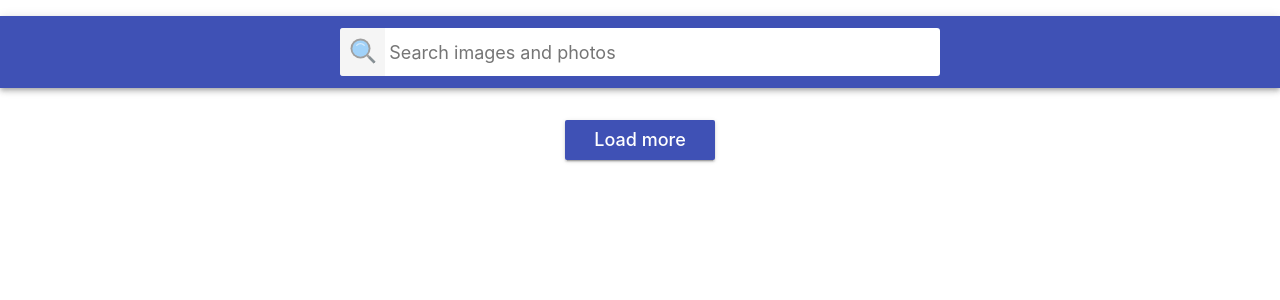
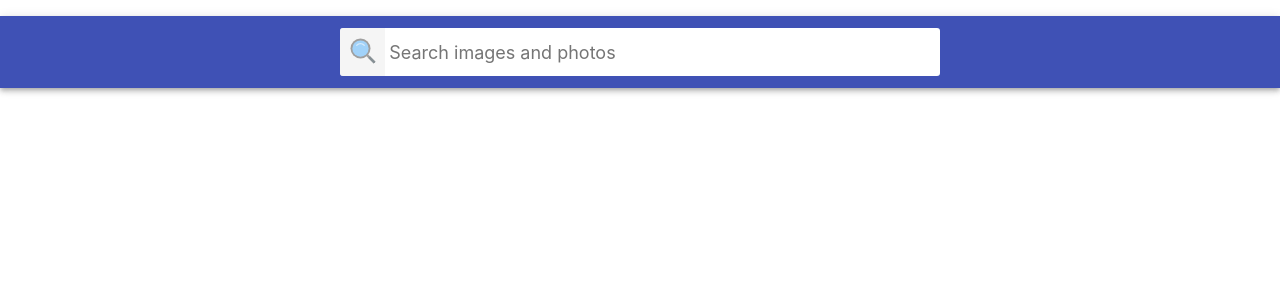
Before and after one commit to OlexTS/goit-react-hw-03-image-finder, a React (Create React App) app: page / in a window 1280 px wide. Shown: the top 300 px of the page. Built offline with nearby package versions, Linux system fonts and the light colour scheme.

Commit message:
fixed load more

```diff
--- a/src/components/App.jsx
+++ b/src/components/App.jsx
@@ -11,9 +11,9 @@ import Loader from './Loader';
 class App extends Component {
   state = {
     query: '',
-    largeImageURL: null,
     page: 1,
     images: [],
+    totalImages: 0,
     isloading: false,
     error: null,
   };
@@ -23,15 +23,15 @@ class App extends Component {
   };
 
   async componentDidUpdate(prevProps, prevState) {
-    const { query, page, images } = this.state;
+    const { query, page, images, totalImages } = this.state;
     if (
       prevState.query !== this.state.query ||
       prevState.page !== this.state.page
     ) {
       try {
         this.setState({ isloading: true, error: null });
-        const response = await fetchImages(query, page);
-        this.setState(({ images: [...images, ...response.hits] }));
+        const response = await fetchImages(query, page, totalImages);
+        this.setState(({ images: page===1? [...response.hits]:[...images, ...response.hits], totalImages: response.totalHits }));
       } catch (error) {
         this.setState({
           error: toast.error('Something wrong, please try again'),
@@ -42,20 +42,21 @@ class App extends Component {
     }
   }
 
-  handleFormSubmit = async query => {
+  handleFormSubmit = query => {
     this.setState({ query: query, page: 1, images: [] });
   };
 
   render() {
-    const { isloading } = this.state;
+    const { isloading,  images, totalImages} = this.state;
     return (
       <Container>
         <ToastContainer autoClose={3000} />
         <Searchbar onSubmit={this.handleFormSubmit} />
 
         <ImageGallery images={this.state.images} />
-        {isloading && <Loader/>}
-        <Button onLoadMore={this.loadNextPage} />
+        {isloading && <Loader />}
+        {images.length !== 0 && images.length<totalImages && <Button onLoadMore={this.loadNextPage} />}
+
         {/* <Modal/> */}
       </Container>
     );
--- a/src/components/ImageGalleryItem/ImageGalleryItem.jsx
+++ b/src/components/ImageGalleryItem/ImageGalleryItem.jsx
@@ -1,10 +1,11 @@
+// import Modal from "components/Modal";
 import { Item, Image } from "./ImageGalleryItem.styled";
 
 const  ImageGalleryItem = ({littleImage, bigImage}) => {
          return <Item >
       <Image src={littleImage} alt="" />
     </Item>;
-
+  // <Modal></Modal>
 }
 
 export default ImageGalleryItem;
```
